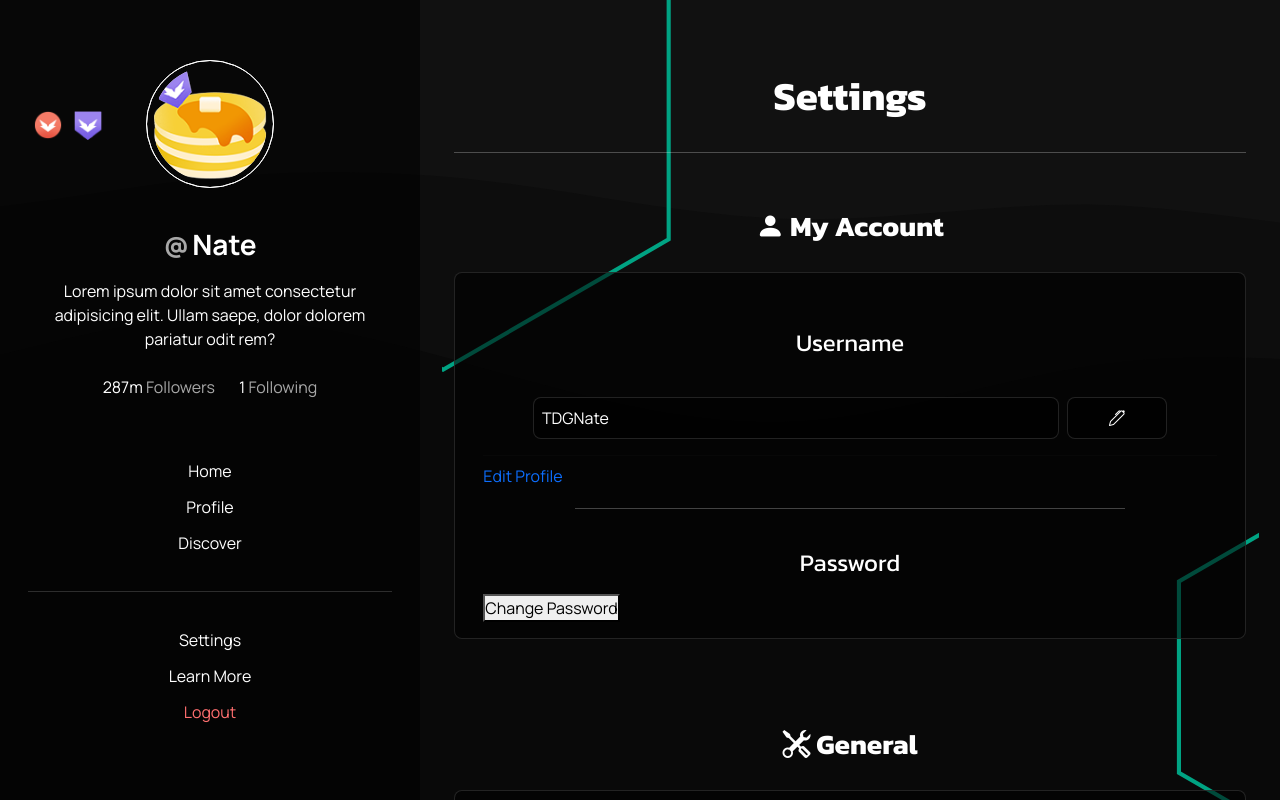
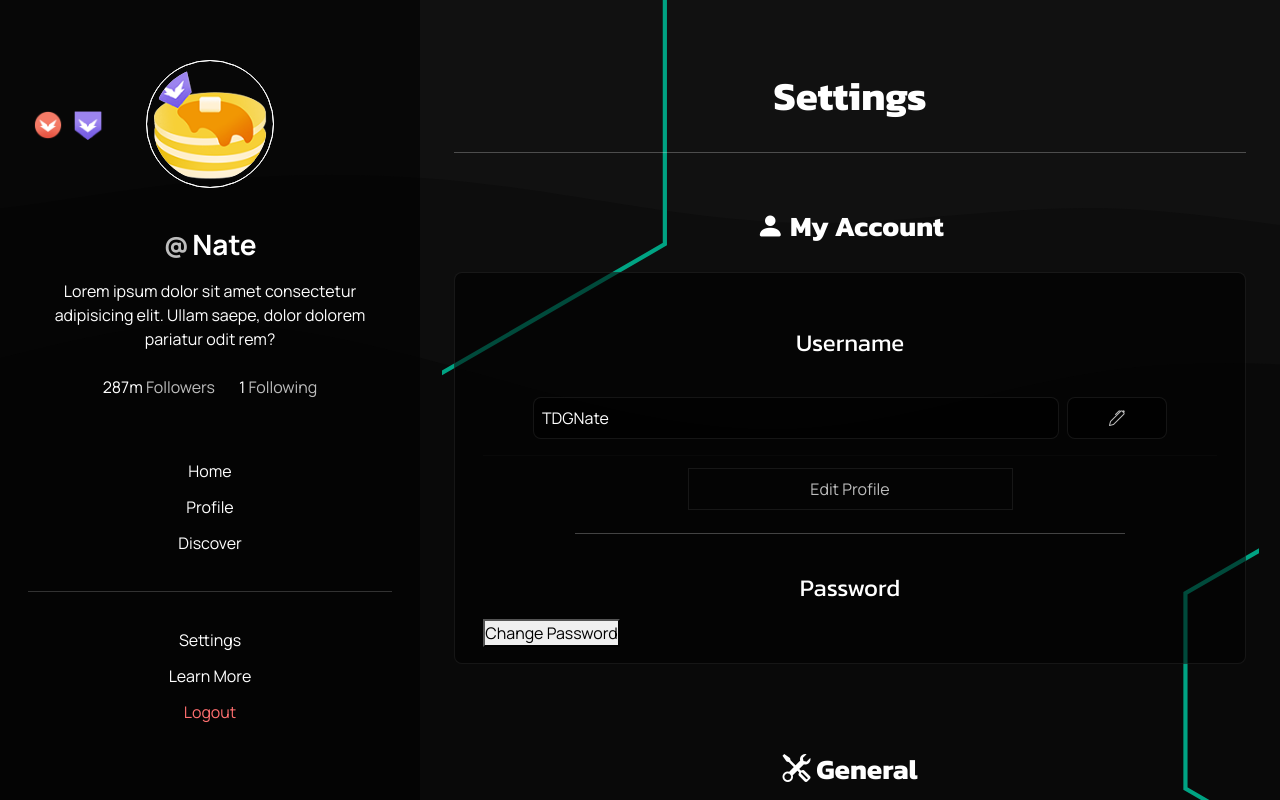
Before and after one commit to TDG-Org/Statue-Status, a React (Create React App) app in the folder client/: page /settings in a window 1280 px wide. Shown: the top 800 px of the page. Built offline with nearby package versions, Linux system fonts and the light colour scheme.

Commit message:
styled the username section and edit profile button

```diff
--- a/client/src/pages/Settings/SettingsPage.jsx
+++ b/client/src/pages/Settings/SettingsPage.jsx
@@ -35,7 +35,7 @@ const SettingsPage = () => {
 
             <Link
               to="/profile"
-              className="ss-nav-link"
+              className="edit-profile-link"
               >Edit Profile
             </Link>
           </div>
--- a/client/src/pages/Settings/SettingsPage.scss
+++ b/client/src/pages/Settings/SettingsPage.scss
@@ -5,7 +5,9 @@
 
 .SettingsPage {
   background-image: url("../../assets/svgs/settingspage-background.svg");
+
   .pallet {
+
     hr {
       width: 75%;
       margin: 1.25rem auto;
@@ -30,7 +32,7 @@
         margin: .5rem 0;
         padding: 1rem;
         gap: .5rem;
-        border-bottom: .5px solid rgba(19, 19, 19, 0.278);
+        border-bottom: .5px solid rgba(19, 19, 19, 0.349);
 
         .display-username {
           width: 75%;
@@ -38,12 +40,11 @@
           margin: 0;
           background-color: $mid-dark-clr;
           border-radius: 8px;
-          border: 1px solid $high-dark-clr;
+          border: 1px solid $low-dark-clr;
           cursor: not-allowed;
         }
 
         .edit-username-btn {
-          color: $light-clr;
           border: none;
           margin: 0;
           width: 25%;
@@ -51,15 +52,42 @@
           padding: .5rem;
           background-color: $mid-dark-clr;
           border-radius: 8px;
-          border: 1px solid $high-dark-clr;
+          border: 1px solid $low-dark-clr;
           transition: all 250ms ease;
+
+          i {
+            color: $mid-light-clr;
+          }
 
           &:hover {
             border: 1px solid $second-clr;
-            background-color: rgba(17, 17, 17, 0.468);
+            background-color: $low-dark-clr;
+            color: $light-clr;
+
+            i {
+              color: $light-clr;
+            }
           }
         }
       }
     }
+
+    // Edit profile link
+    .edit-profile-link {
+      color: $mid-light-clr;
+      width: 45%;
+      max-width: 325px;
+      margin: .2rem auto;
+      text-align: center;
+      padding: .5rem;
+      border: 1px solid $low-dark-clr;
+      transition: all 250ms ease;
+
+      &:hover {
+        border: 1px solid $second-clr;
+        background: $low-dark-clr;
+        color: $light-clr;
+      }
+    }
   }
 }
--- a/client/src/sass/main.scss
+++ b/client/src/sass/main.scss
@@ -116,7 +116,7 @@ p, span, em, li, a, i, div {
   padding: 1rem;
   margin: .75rem 0 3rem 0;
   background-color: $mid-dark-clr;
-  border: 1px solid $high-dark-clr;
+  border: 1px solid $low-dark-clr;
   border-radius: 8px;
 }
 
--- a/client/src/sass/variables.scss
+++ b/client/src/sass/variables.scss
@@ -6,10 +6,10 @@ $second-clr: #00ffcc;
 $accent-clr: #ff2bbf;
 
 // mid Contrast
-$mid-light-clr: #a8a8a8;
+$mid-light-clr: #bdbdbd;
 $mid-dark-clr: #0000008b;
 
-$high-dark-clr: #313131b4;
+$low-dark-clr: #4242424d;
 
 // Full Contrast
 $light-clr: #fff;
```
